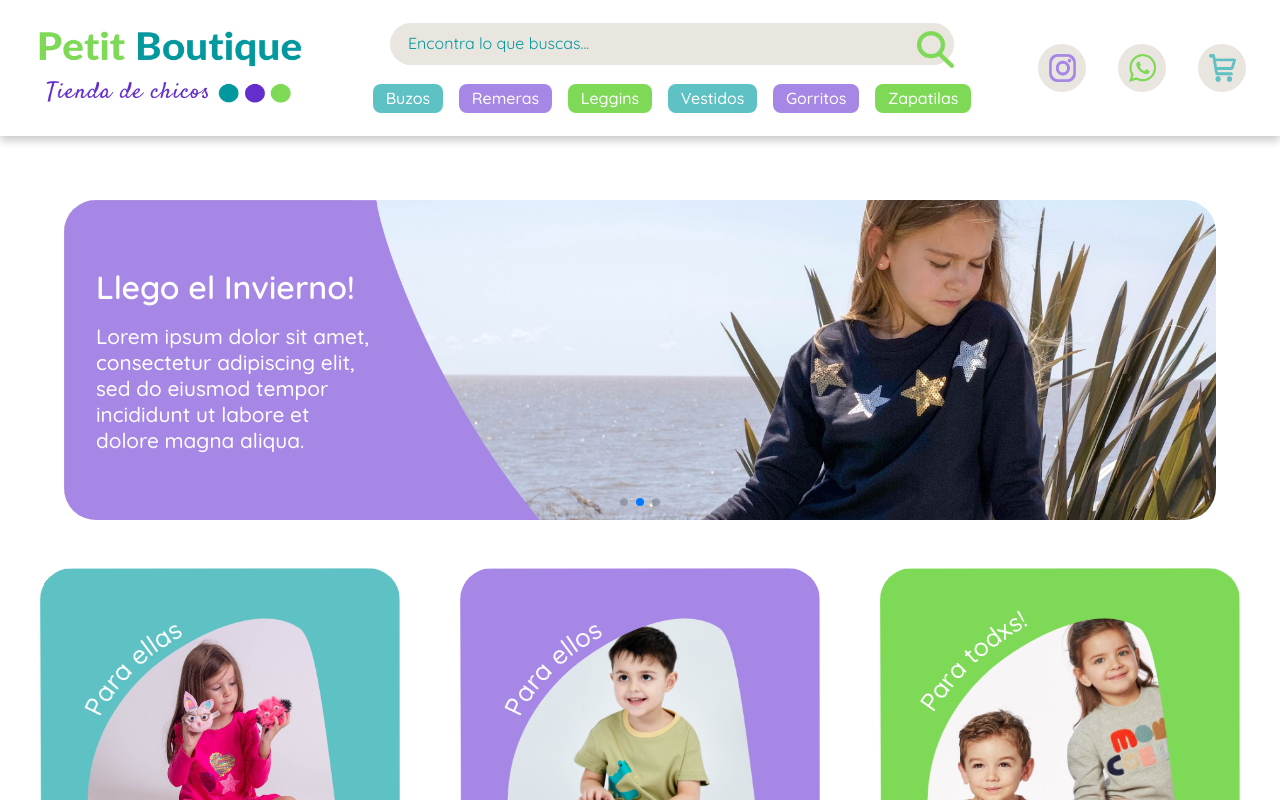
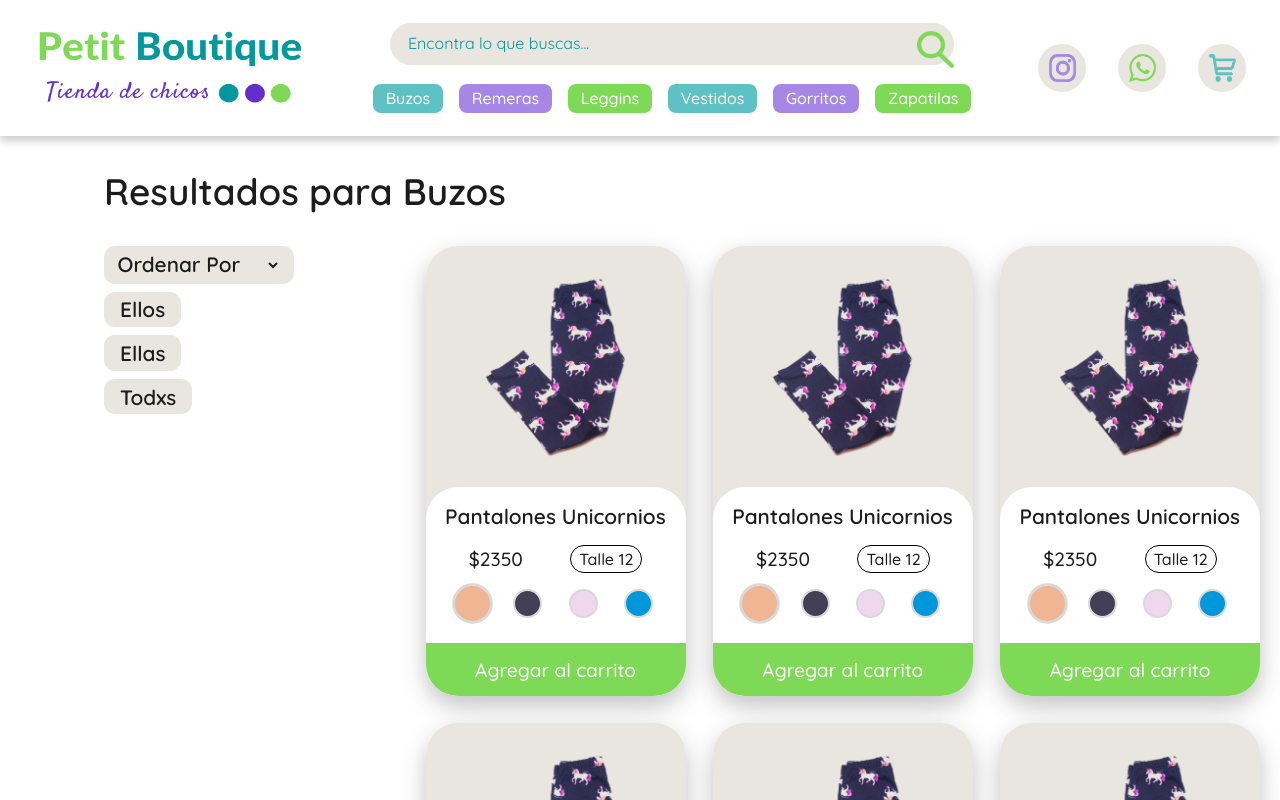
Before and after one commit to JDFBdev/PetitBoutique, a React (Create React App) app in the folder petitboutique/: page /Search in a window 1280 px wide. Shown: the top 800 px of the page. Built offline with nearby package versions, Linux system fonts and the light colour scheme.

Commit message:
Search Page

```diff
--- a/petitboutique/package.json
+++ b/petitboutique/package.json
@@ -8,6 +8,8 @@
     "@testing-library/user-event": "^13.5.0",
     "react": "^18.1.0",
     "react-dom": "^18.1.0",
+    "react-hot-toast": "^2.2.0",
+    "react-router-dom": "^6.3.0",
     "react-scripts": "5.0.1",
     "swiper": "^8.2.2",
     "web-vitals": "^2.1.4"
--- a/petitboutique/src/App.js
+++ b/petitboutique/src/App.js
@@ -1,9 +1,20 @@
 import React from 'react';
 import Home from './Components/Home/Home';
+import Search from './Components/Search/Search';
+import { Route, Routes, BrowserRouter } from 'react-router-dom';
+import { Toaster } from 'react-hot-toast';
 
 function App() {
   return (
-    <Home/>
+    <>
+      <Toaster/>
+      <BrowserRouter>
+        <Routes>
+          <Route path="/" element={<Home />}/>
+          <Route path="/Search" element={<Search />}/>
+        </Routes>
+      </BrowserRouter>
+      </>
   );
 }
 
--- a/petitboutique/src/Components/Footer/Footer.module.css
+++ b/petitboutique/src/Components/Footer/Footer.module.css
@@ -70,14 +70,6 @@
     margin:0;
 }
 
-@media (min-width: 2000px) {
-
-    .container{
-        padding: 2rem;
-    }
-
-}
-
 @media (max-width: 900px) {
 
     .container{
--- a/petitboutique/src/Components/Navbar/Navbar.module.css
+++ b/petitboutique/src/Components/Navbar/Navbar.module.css
@@ -1,4 +1,5 @@
 .container{
+    width: 100vw;
     display: flex;
     flex-direction: row;
     justify-content: space-around;
--- /dev/null
+++ b/petitboutique/src/Components/Search/Search.js
@@ -0,0 +1,44 @@
+import React from "react";
+import s from './Search.module.css';
+import Navbar from "../Navbar/Navbar";
+import Card from "../Card/Card";
+import Footer from '../Footer/Footer';
+
+export default function Search(){
+
+    return(
+        <div className={s.container}>
+            <Navbar/>
+            <div className={s.content}>
+                <h2 className={s.title}>Resultados para Buzos</h2>
+                <div className={s.data}>
+                    <div className={s.filters}>
+                        <select className={s.selector}>
+                            <option value="AZ">A-Z</option>
+                            <option value="ZA">Z-A</option>
+                            <option value="MAYOR">Mayor Precio</option>
+                            <option value="MENOR">Menor Precio</option>
+                            <option selected='default'>Ordenar Por</option>
+                        </select>
+                        <button className={s.filterBtn}>Ellos</button>
+                        <button className={s.filterBtn}>Ellas</button>
+                        <button className={s.filterBtn}>Todxs</button>
+                    </div>
+                    <div className={s.cards}>
+                        <Card/>
+                        <Card/>
+                        <Card/>
+                        <Card/>
+                        <Card/>
+                        <Card/>
+                        <Card/>
+                        <Card/>
+                        <Card/>
+                        <Card/>
+                    </div>
+                </div>
+            </div>
+            <Footer/>
+        </div>
+    )
+}
--- /dev/null
+++ b/petitboutique/src/Components/Search/Search.module.css
@@ -0,0 +1,72 @@
+.container{
+    display: flex;
+    flex-direction: column;
+    align-items: center;
+    justify-content: center;
+    gap: 2rem;
+}
+
+.content{
+    display: flex;
+    flex-direction: column;
+    justify-content: center;
+    gap: 2rem;
+}
+
+.title{
+    font-size: 2.3rem;
+    font-family: 'Quicksand';
+    font-weight: 600;
+    margin: 0;
+    color: rgb(28, 28, 28);
+}
+
+.data{
+    display: flex;
+    flex-direction: row;
+    justify-content: center;
+    align-items: flex-start;
+    gap: 3rem;
+}
+
+.filters{
+    display: flex;
+    flex-direction: column;
+    justify-content: center;
+
+    width: 30%;
+    height: fit-content;
+    gap: .5rem;
+}
+
+.selector,
+.filterBtn{
+    font-size: 1.3rem;
+    font-family: 'Quicksand';
+    font-weight: 600;
+    margin: 0;
+    color: rgb(28, 28, 28);
+    width: fit-content;
+    border: none;
+    background-color: #E9E5DF;
+    padding-top: .3rem;
+    padding-bottom: .3rem;
+    padding-left: 1rem;
+    padding-right: 1rem;
+    border-radius: .7rem;
+    outline: none;
+    cursor: pointer;
+}
+
+.selector{
+    padding-left: .6rem;
+    border-right: 13px solid transparent
+}
+
+.cards{
+    width: 70%;
+    display: grid;
+    grid-template-columns: 1fr 1fr 1fr;
+    gap: 1.7rem;
+    margin-bottom: 5rem;
+}
--- a/petitboutique/src/index.css
+++ b/petitboutique/src/index.css
@@ -5,6 +5,7 @@ body {
     sans-serif;
   -webkit-font-smoothing: antialiased;
   -moz-osx-font-smoothing: grayscale;
+  overflow-x: hidden;
 }
 
 code {
```
Also changed, not shown: 1 other file (tests, documents, lock files or other folders).
